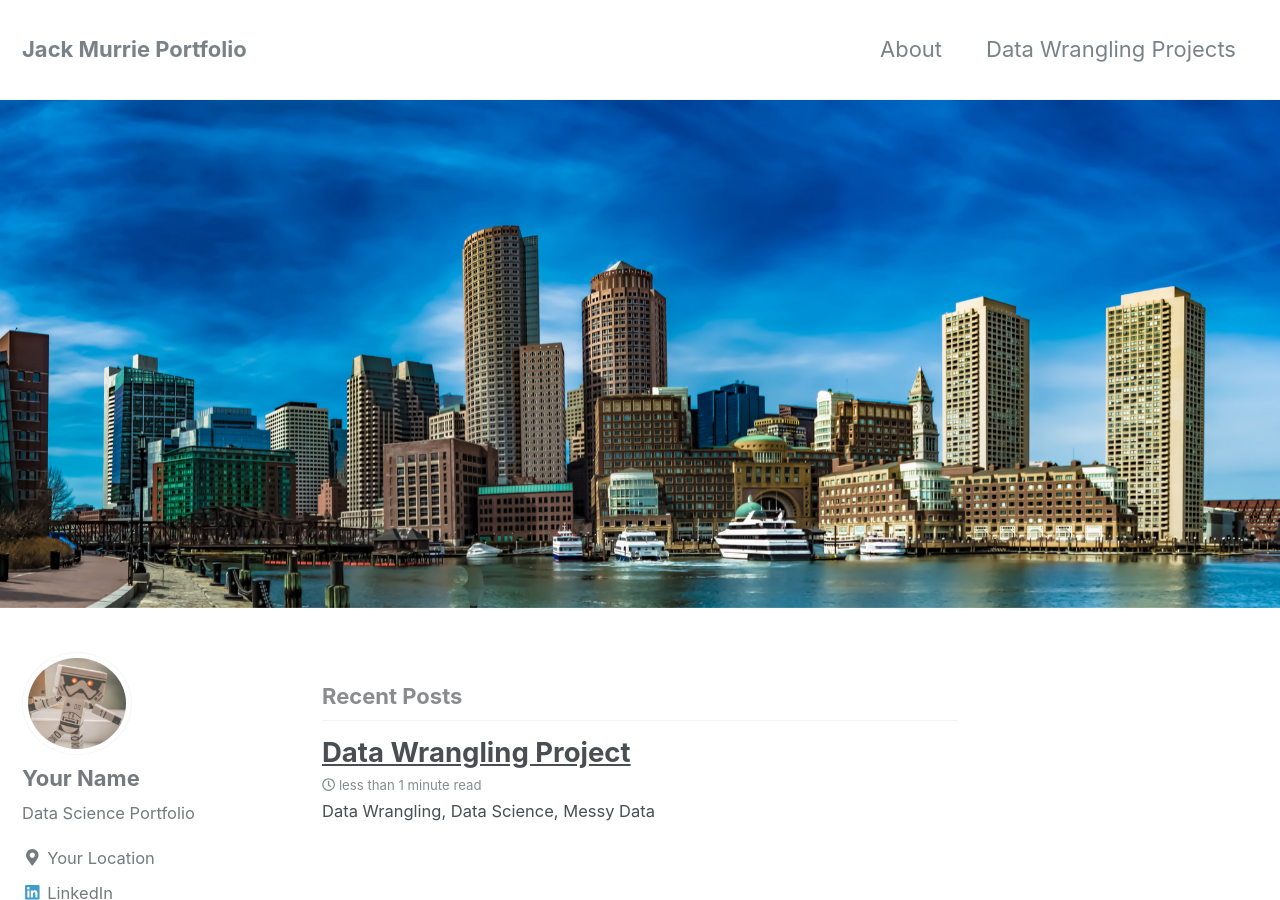
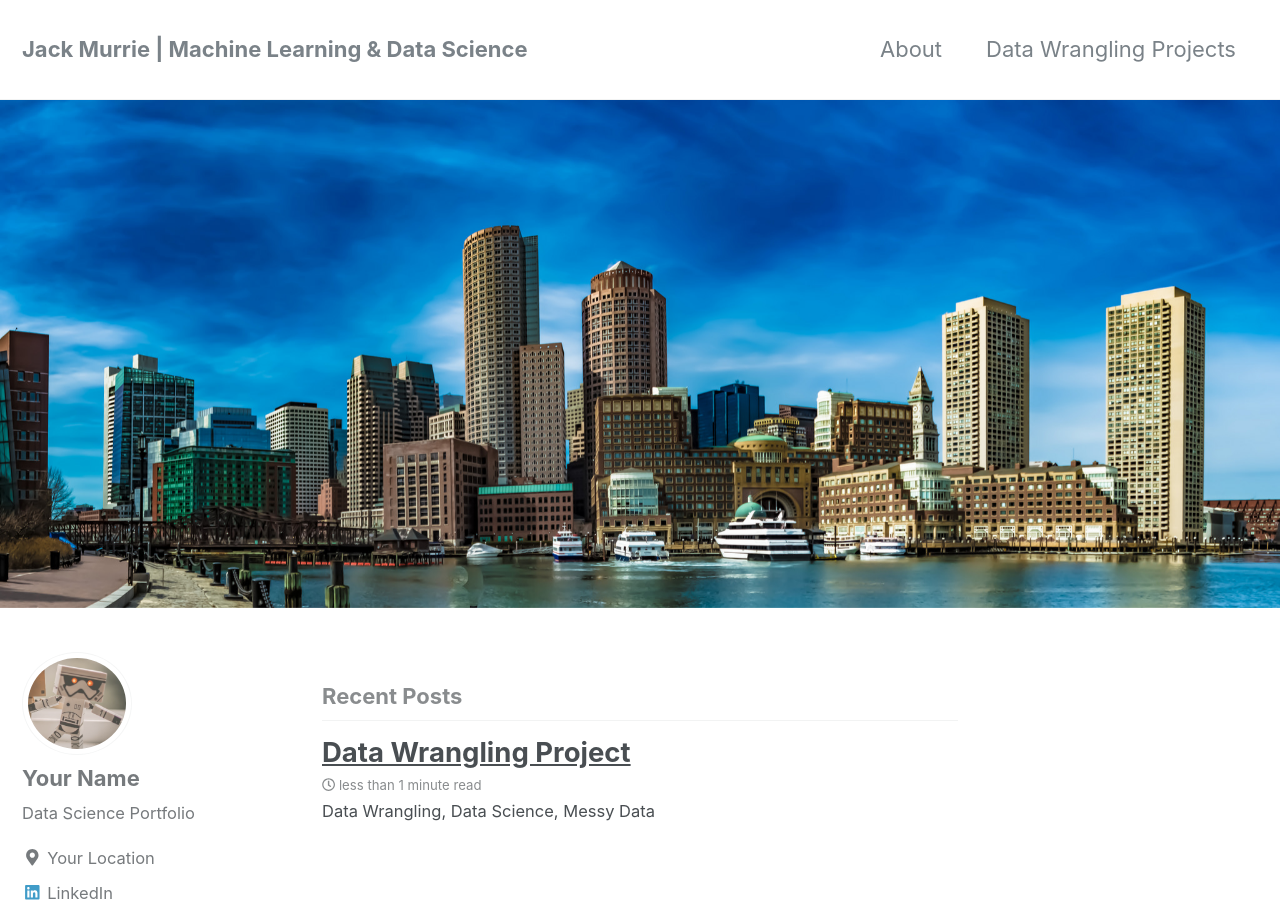
Before and after one commit to JackMurrie/JackMurrie.github.io, a Jekyll site: the page built from index.html, in a window 1280 px wide and 900 px high. Built offline with Jekyll 4.4.1, drawn with Linux system fonts in a browser that asks for light colours; nearby versions of some CDN libraries; the list of posts is cut into pages by our own code.

Commit message:
Update _config.yml

```diff
--- a/_config.yml
+++ b/_config.yml
@@ -9,10 +9,10 @@
 
 # Site Settings
 locale                   : "en-US"
-title                    : "Jack Murrie Portfolio"
+title                    : "Jack Murrie | Machine Learning & Data Science"
 title_separator          : "-"
 name                     : "Jack Murrie"
-description              : "Data Science Portfolio"
+description              : "3rd Year Computer Science / Statistics @ UNSW"
 url                      : "https://jackmurrie.github.io/"
 baseurl                  : # the subpath of your site, e.g. "/blog"
 repository               : "JackMurrie/JackMurrie.github.io"
```
